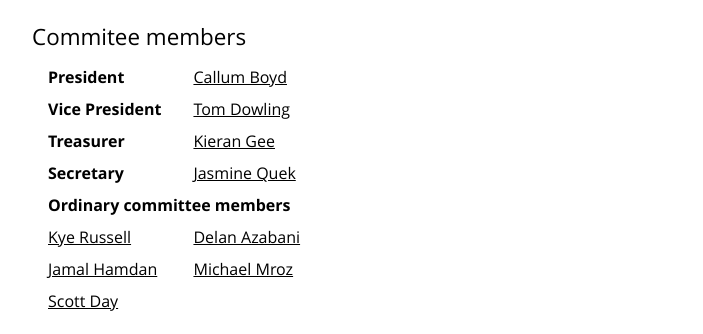
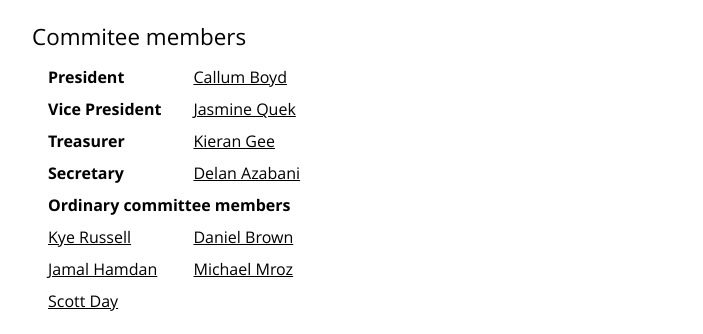
Before and after one commit to ComSSA/www.comssa.org.au, a Jekyll site: the page built from about/index.html, in a window 1280 px wide. Shown: the part 334-668 px from the top of the page, without its empty margins (288-991 px from the left). Built offline with Jekyll 4.4.1, drawn with Linux system fonts in a browser that asks for light colours.

Commit message:
update /about/ to reflect new committee

```diff
--- a/about/index.html
+++ b/about/index.html
@@ -22,18 +22,18 @@ the rules by which ComSSA runs.
 		<td><a href="mailto:president@comssa.org.au">Callum Boyd</a>
 	<tr>
 		<th>Vice President
-		<td><a href="mailto:vp@comssa.org.au">Tom Dowling</a>
+		<td><a href="mailto:vp@comssa.org.au">Jasmine Quek</a>
 	<tr>
 		<th>Treasurer
 		<td><a href="mailto:money@comssa.org.au">Kieran Gee</a>
 	<tr>
 		<th>Secretary
-		<td><a href="mailto:secretary@comssa.org.au">Jasmine Quek</a>
+		<td><a href="mailto:secretary@comssa.org.au">Delan Azabani</a>
 	<tr>
 		<th colspan="2">Ordinary committee members
 	<tr>
 		<td><a href="mailto:kye@comssa.org.au">Kye Russell</a>
-		<td><a href="mailto:delan@comssa.org.au">Delan Azabani</a>
+		<td><a href="mailto:daniel@comssa.org.au">Daniel Brown</a>
 	<tr>
 		<td><a href="mailto:jimmy@comssa.org.au">Jamal Hamdan</a>
 		<td><a href="mailto:millie@comssa.org.au">Michael Mroz</a>
```
